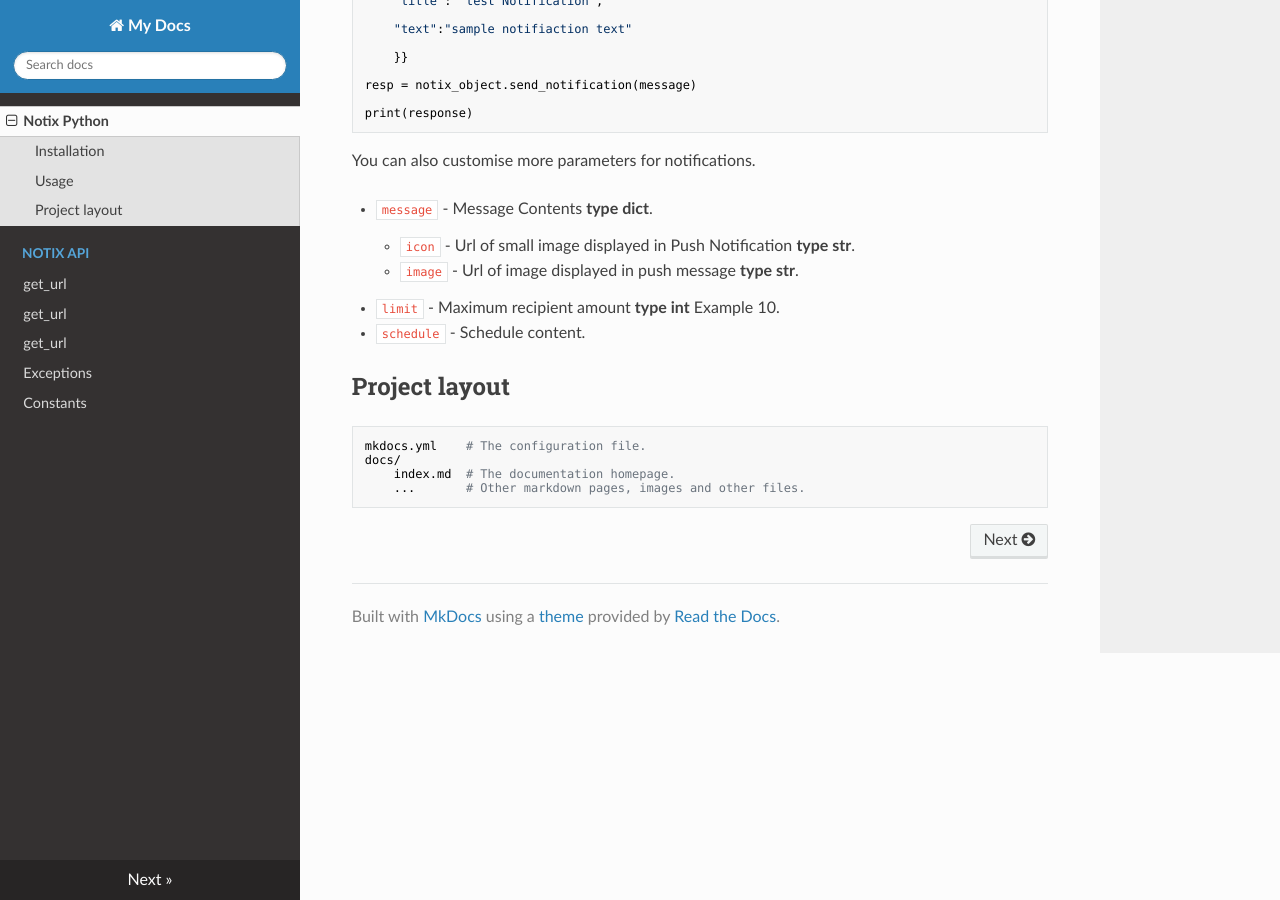
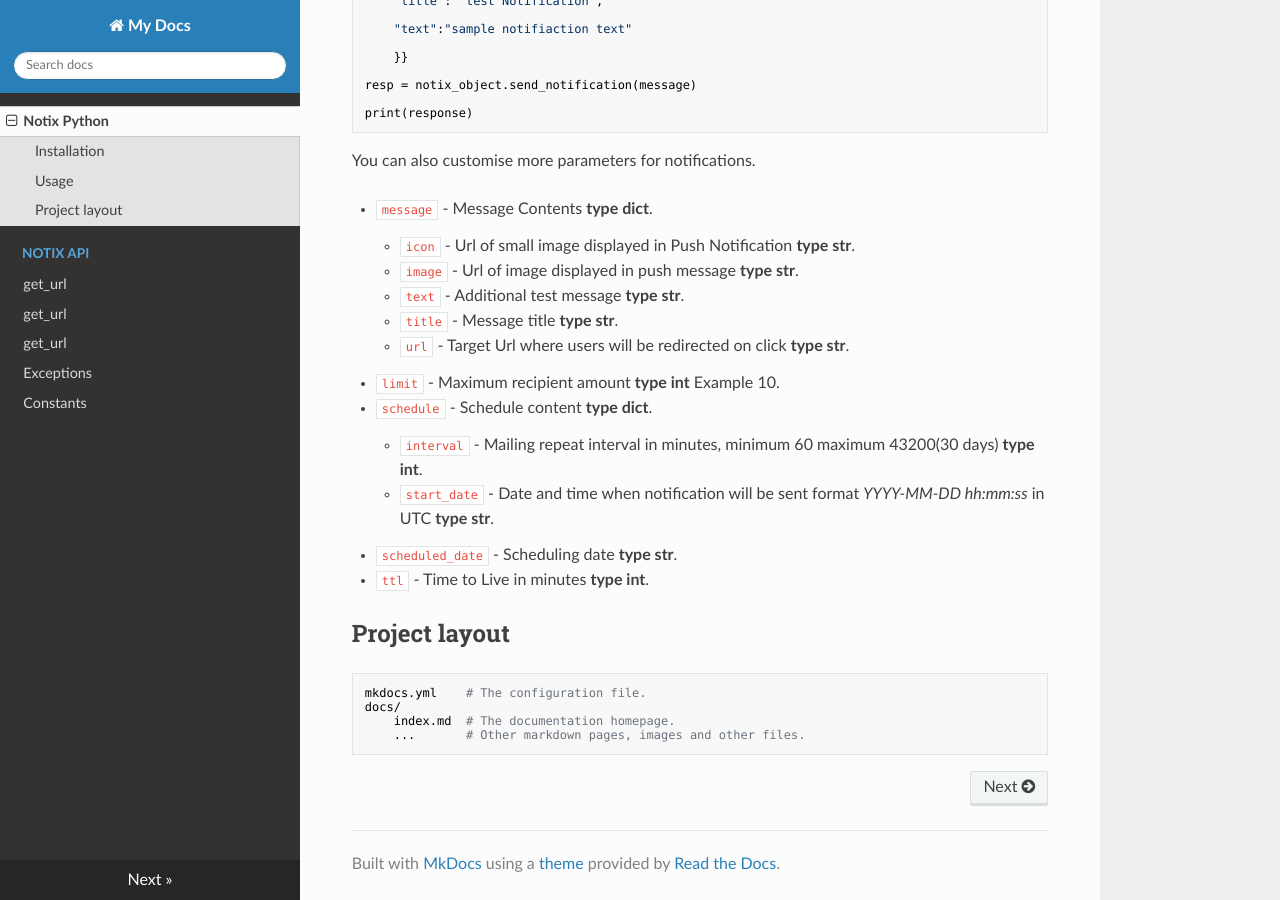
Before and after one commit to shreyanshu7101904/notix-python, an MkDocs documentation site: the page built from docs/index.md, in a window 1280 px wide and 900 px high, scrolled down 673 px. Built offline with MkDocs 1.6.1, drawn with Linux system fonts in a browser that asks for light colours; nearby versions of some CDN libraries.

Commit message:
documentation update

```diff
--- a/docs/index.md
+++ b/docs/index.md
@@ -37,8 +37,16 @@ You can also customise more parameters for notifications.
 * `message` - Message Contents **type dict**.
     * `icon` - Url of small image displayed in Push Notification **type str**.
     * `image` - Url of image displayed in push message **type str**.
+    * `text` - Additional test message **type str**.
+    * `title` - Message title **type str**.
+    * `url` - Target Url where users will be redirected on click **type str**.
 * `limit` - Maximum recipient amount **type int** Example 10.
-* `schedule` - Schedule content.
+* `schedule` - Schedule content **type dict**.
+    * `interval` - Mailing repeat interval in minutes, minimum 60 maximum 43200(30 days) **type int**.
+    * `start_date` - Date and time when notification will be sent format _YYYY-MM-DD hh:mm:ss_ in UTC **type str**.
+* `scheduled_date` - Scheduling date **type str**.
+* `ttl` - Time to Live in minutes **type int**.
+
 
 ## Project layout
 
```
